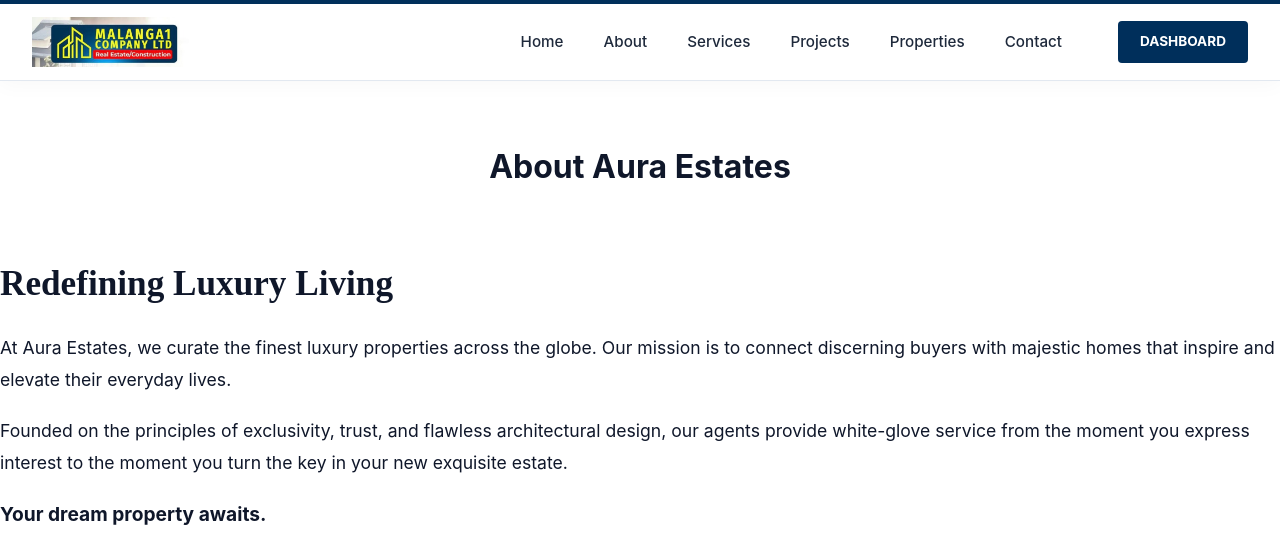
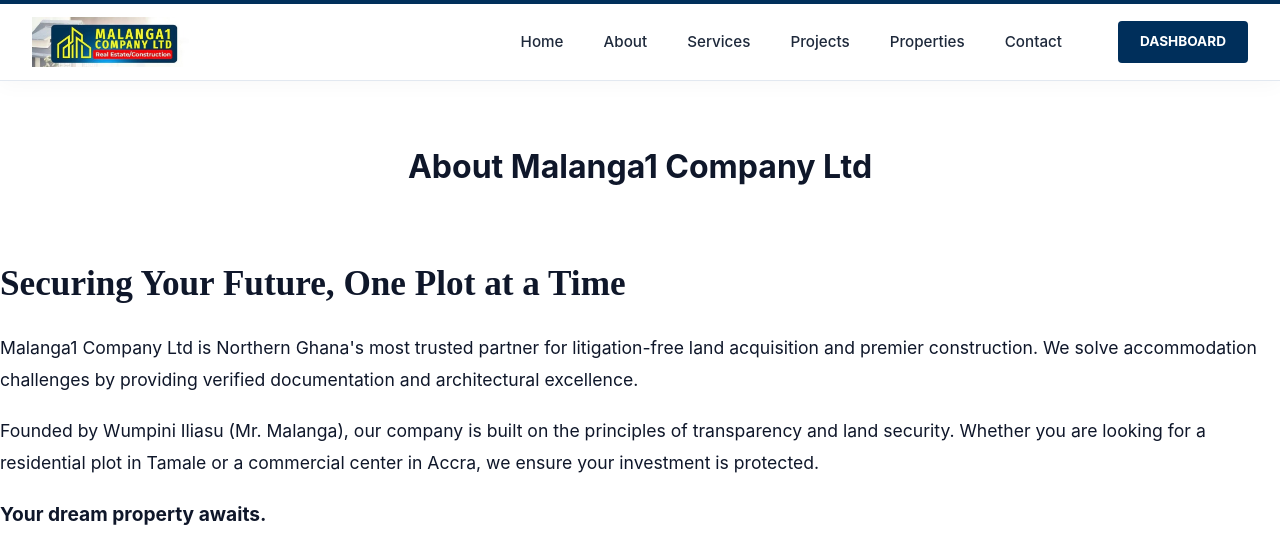
Before and after one commit to Abdul6619977/malanga-real-estate, a Django app: template templates/core/about.html in a window 1280 px wide. Shown: the top 546 px of the page. Run offline with Django 5.2, Linux system fonts and the light colour scheme; the template is opened without the code that fills it, so the values that code supplies are empty.

Commit message:
Prepare for deployment: Update about.html and property status migration

```diff
--- a/templates/core/about.html
+++ b/templates/core/about.html
@@ -1,19 +1,19 @@
 {% extends 'base.html' %}
 
-{% block title %}About Aura Estates{% endblock %}
+{% block title %}About Malanga1 | Litigation-Free Land{% endblock %}
 
 {% block content %}
 <div style="margin-top: 60px;">
-    <h1 class="section-title" style="color: var(--text-primary);">About Aura Estates</h1>
+    <h1 class="section-title" style="color: var(--text-primary);">About Malanga1 Company Ltd</h1>
 
     <div class="about-grid">
         <div>
-            <h2 style="font-family:'Playfair Display', serif; font-size: 2.2rem; margin-bottom: 20px; color: var(--secondary-color);">Redefining Luxury Living</h2>
+            <h2 style="font-family:'Playfair Display', serif; font-size: 2.2rem; margin-bottom: 20px; color: var(--secondary-color);">Securing Your Future, One Plot at a Time</h2>
             <p style="color: var(--text-secondary); margin-bottom: 20px; font-size: 1.1rem; line-height: 1.8;">
-                At Aura Estates, we curate the finest luxury properties across the globe. Our mission is to connect discerning buyers with majestic homes that inspire and elevate their everyday lives.
+                Malanga1 Company Ltd is Northern Ghana's most trusted partner for litigation-free land acquisition and premier construction. We solve accommodation challenges by providing verified documentation and architectural excellence.
             </p>
             <p style="color: var(--text-secondary); margin-bottom: 20px; font-size: 1.1rem; line-height: 1.8;">
-                Founded on the principles of exclusivity, trust, and flawless architectural design, our agents provide white-glove service from the moment you express interest to the moment you turn the key in your new exquisite estate.
+                Founded by Wumpini Iliasu (Mr. Malanga), our company is built on the principles of transparency and land security. Whether you are looking for a residential plot in Tamale or a commercial center in Accra, we ensure your investment is protected.
             </p>
             <p style="font-weight: 700; color: var(--primary-color); font-size: 1.2rem;">
                 Your dream property awaits.
```
Also changed, not shown: core/migrations/0008_alter_property_status.py (added).
